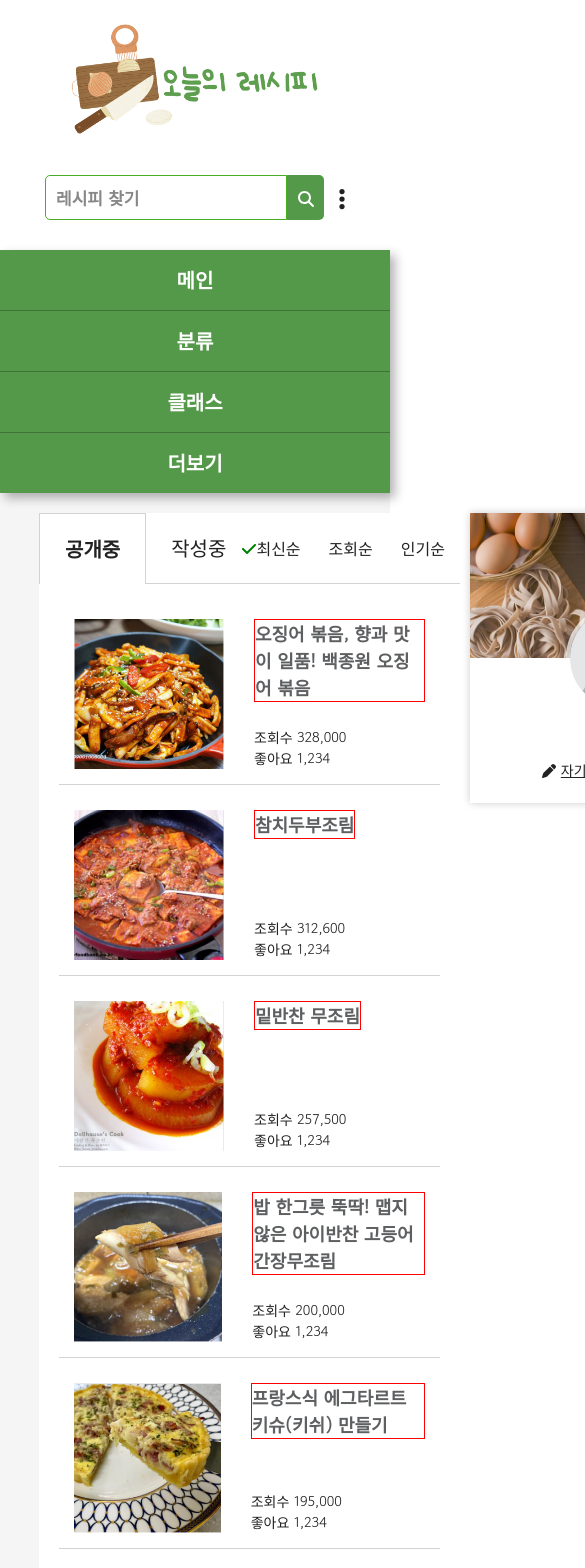
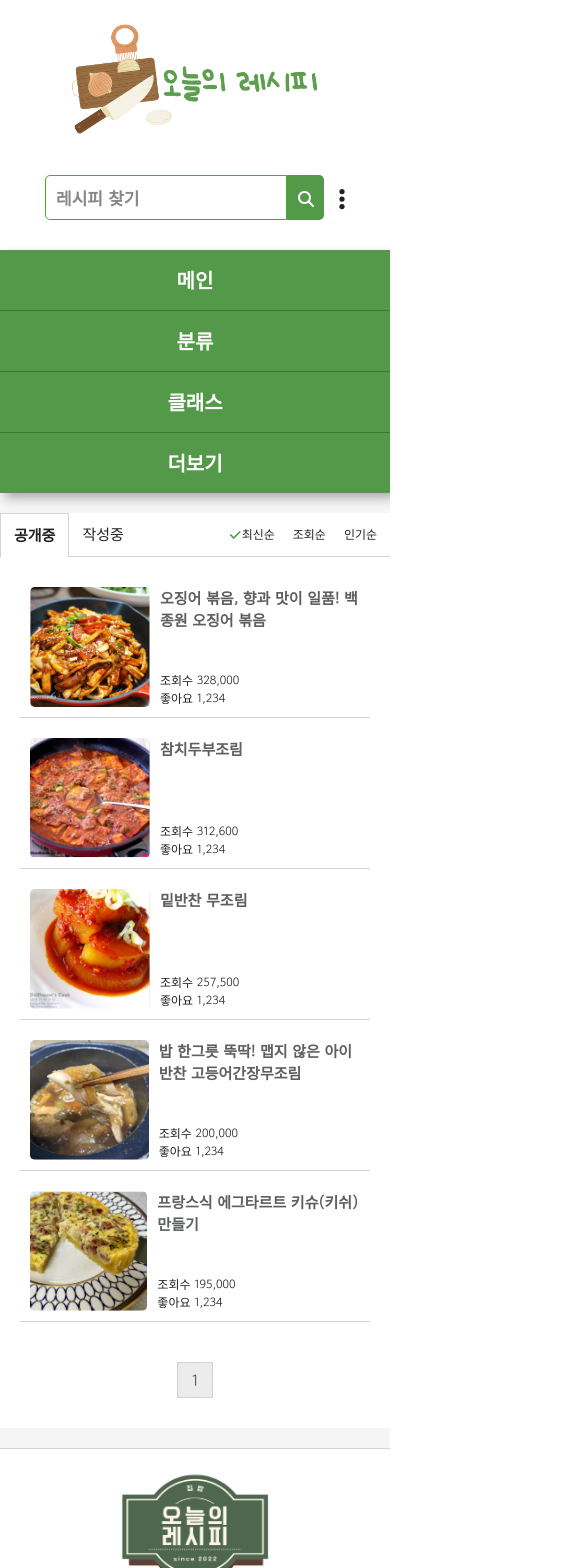
Before and after one commit to dbstjs95/recipe-site-project, a React (Create React App) app in the folder client/: page /mypage/recipe in a window 390 px wide. Shown: the top 1568 px of the page, 585 px wide, since content can reach past the window. Built offline with nearby package versions, Linux system fonts and the light colour scheme; a web font is replaced by a local one.

Commit message:
Update mypage responsive

```diff
--- a/client/src/components/Profile.js
+++ b/client/src/components/Profile.js
@@ -7,11 +7,25 @@ import { FontAwesomeIcon } from "@fortawesome/react-fontawesome";
 import { faPen } from "@fortawesome/free-solid-svg-icons";
 import UserInfoModal from "./UserInfoModal";
 
+/* 화면 너비 0 ~ 1220px */
+/* 화면 너비 0 ~ 1024px */
+/* 화면 너비 0 ~ 960px */
+/* 화면 너비 0 ~ 768px */
+/* 화면 너비 0 ~ 600px */
+/* 화면 너비 0 ~ 480px */
+/* 화면 너비 0 ~ 320px */
+
 const Container = styled.div`
   width: 80%;
   min-height: 50vh;
   display: flex;
   margin: 0 auto;
+  @media screen and (max-width: 1220px) {
+    width: 90%;
+  }
+  @media screen and (max-width: 1024px) {
+    width: 100%;
+  }
   > div.container {
     background-color: white;
     flex: 1;
@@ -19,6 +33,9 @@ const Container = styled.div`
 `;
 const ProfileBox = styled.div`
   padding-left: 10px;
+  @media screen and (max-width: 960px) {
+    display: none;
+  }
   > div {
     width: 300px;
     min-height: 290px;
--- a/client/src/page/mypage/MyLikePage.js
+++ b/client/src/page/mypage/MyLikePage.js
@@ -12,7 +12,7 @@ const ListContainer = styled(ContentPublic)``;
 const WriterInfo = styled.p`
   display: flex;
   align-items: center;
-  margin: 10px 0;
+  margin-bottom: 10px;
   figure {
     background: ${({ imgSrc }) => `url(${imgSrc}) no-repeat center center`};
     width: 35px;
@@ -25,6 +25,24 @@ const WriterInfo = styled.p`
   span {
     font-size: 14px;
     color: #8a068a;
+  }
+  @media screen and (max-width: 500px) {
+    figure {
+      width: 20px;
+      height: 20px;
+    }
+    span {
+      font-size: 12px;
+    }
+  }
+  @media screen and (max-width: 400px) {
+    margin-top: -5px;
+    figure {
+      margin-right: 7px;
+    }
+  }
+  @media screen and (max-width: 300px) {
+    display: none;
   }
 `;
 
--- a/client/src/page/mypage/MyRecipePage.js
+++ b/client/src/page/mypage/MyRecipePage.js
@@ -31,9 +31,17 @@ const Bar = styled.ul`
     }
     a {
       display: block;
-      padding: 20px 25px;
-      font-size: 20px;
+      padding: 15px 20px;
+      font-size: 18px;
       cursor: pointer;
+      @media screen and (max-width: 500px) {
+        font-size: 17px;
+        padding: 12px 15px;
+      }
+      @media screen and (max-width: 400px) {
+        font-size: 15px;
+        padding: 10px 13px;
+      }
       &:hover {
         color: black;
         box-shadow: inset 0 0 50px rgba(0, 0, 0, 0.1);
@@ -46,7 +54,7 @@ const Bar = styled.ul`
     display: flex;
     justify-content: flex-end;
     align-items: center;
-    padding-right: 10px;
+    padding-right: 20px;
     span {
       padding: 5px;
       font-size: 16px;
@@ -64,8 +72,42 @@ const Bar = styled.ul`
           position: absolute;
           transform: translateY(-50%);
           top: 50%;
-          left: -9px;
+          left: -7px;
           color: green;
+          opacity: 0.8;
+        }
+      }
+    }
+    @media screen and (max-width: 500px) {
+      padding-right: 15px;
+      span {
+        font-size: 13px;
+        &:nth-child(2) {
+          margin: 0 10px;
+        }
+      }
+    }
+    @media screen and (max-width: 400px) {
+      padding-right: 8px;
+      span {
+        font-size: 12px;
+        &:nth-child(2) {
+          margin: 0 8px;
+        }
+      }
+    }
+    @media screen and (max-width: 350px) {
+      padding-right: 5px;
+      span {
+        padding: 3px;
+        &:nth-child(2) {
+          margin: 0px;
+        }
+        &.active {
+          font-weight: bold;
+          em {
+            display: none;
+          }
         }
       }
     }
@@ -84,6 +126,20 @@ const ContentPrivate = styled.ul`
       height: 150px;
       object-fit: cover;
       margin-right: 30px;
+      border-radius: 5px;
+      @media screen and (max-width: 500px) {
+        width: 135px;
+        height: 135px;
+        margin-right: 20px;
+      }
+    }
+    @media screen and (max-width: 400px) {
+      padding: 10px;
+      img {
+        width: 120px;
+        height: 120px;
+        margin-right: 10px;
+      }
     }
     > div {
       display: flex;
@@ -95,11 +151,16 @@ const ContentPrivate = styled.ul`
         font-weight: bold;
         word-break: break-all;
         color: #5d5f61;
-        border: 1px solid red;
-        /* width: 100%;
-        white-space: nowrap;
-        overflow: hidden;
-        text-overflow: ellipsis; */
+        margin-bottom: 15px;
+        @media screen and (max-width: 600px) {
+          font-size: 17px;
+        }
+        @media screen and (max-width: 500px) {
+          font-size: 16px;
+        }
+        @media screen and (max-width: 400px) {
+          font-size: 15px;
+        }
         &:hover {
           text-decoration: underline;
         }
@@ -114,6 +175,12 @@ export const ContentPublic = styled(ContentPrivate)`
     flex-direction: column;
     span {
       font-size: 14px;
+      @media screen and (max-width: 500px) {
+        font-size: 13px;
+      }
+      @media screen and (max-width: 400px) {
+        font-size: 12px;
+      }
     }
   }
 `;
```
